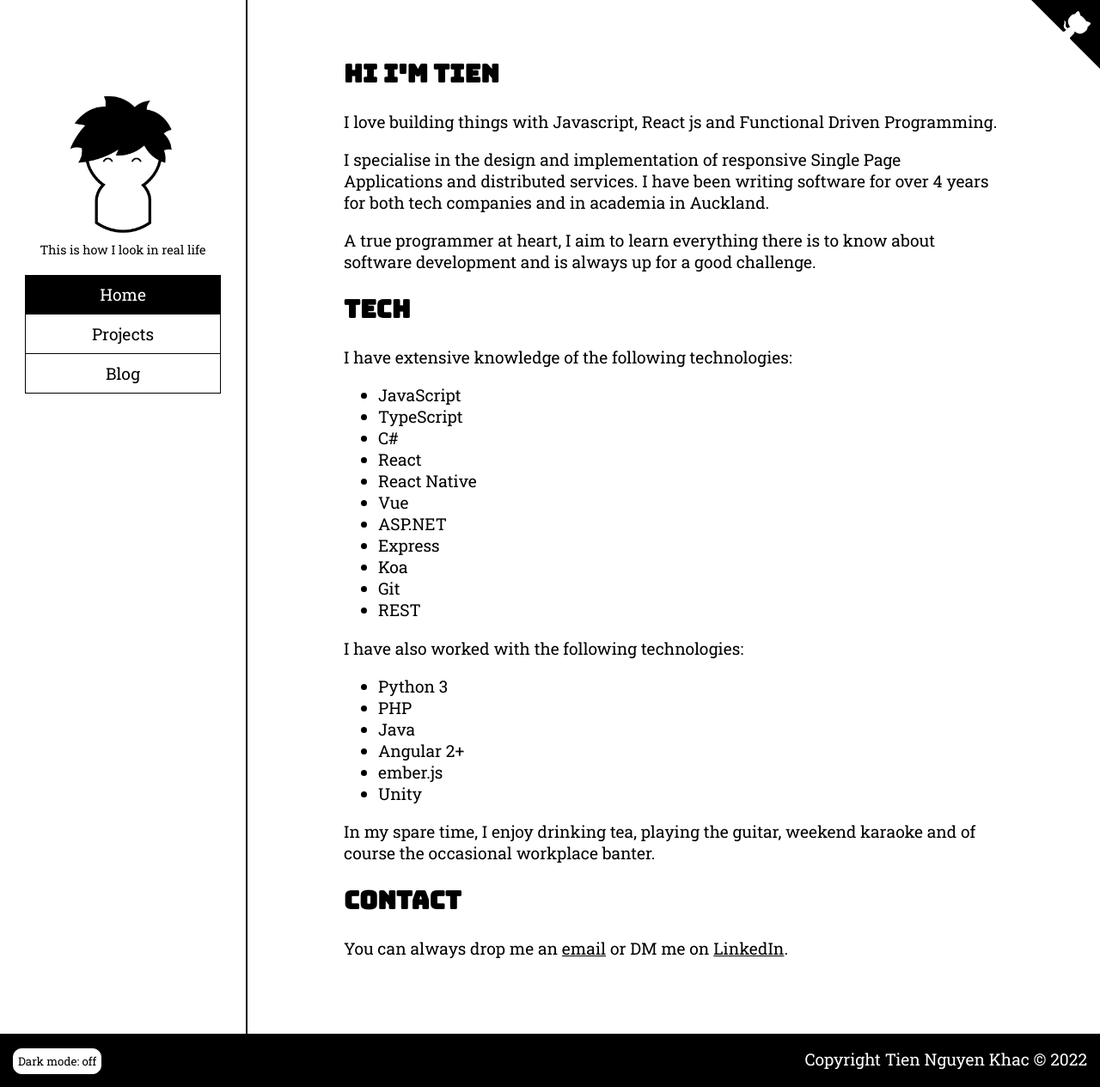
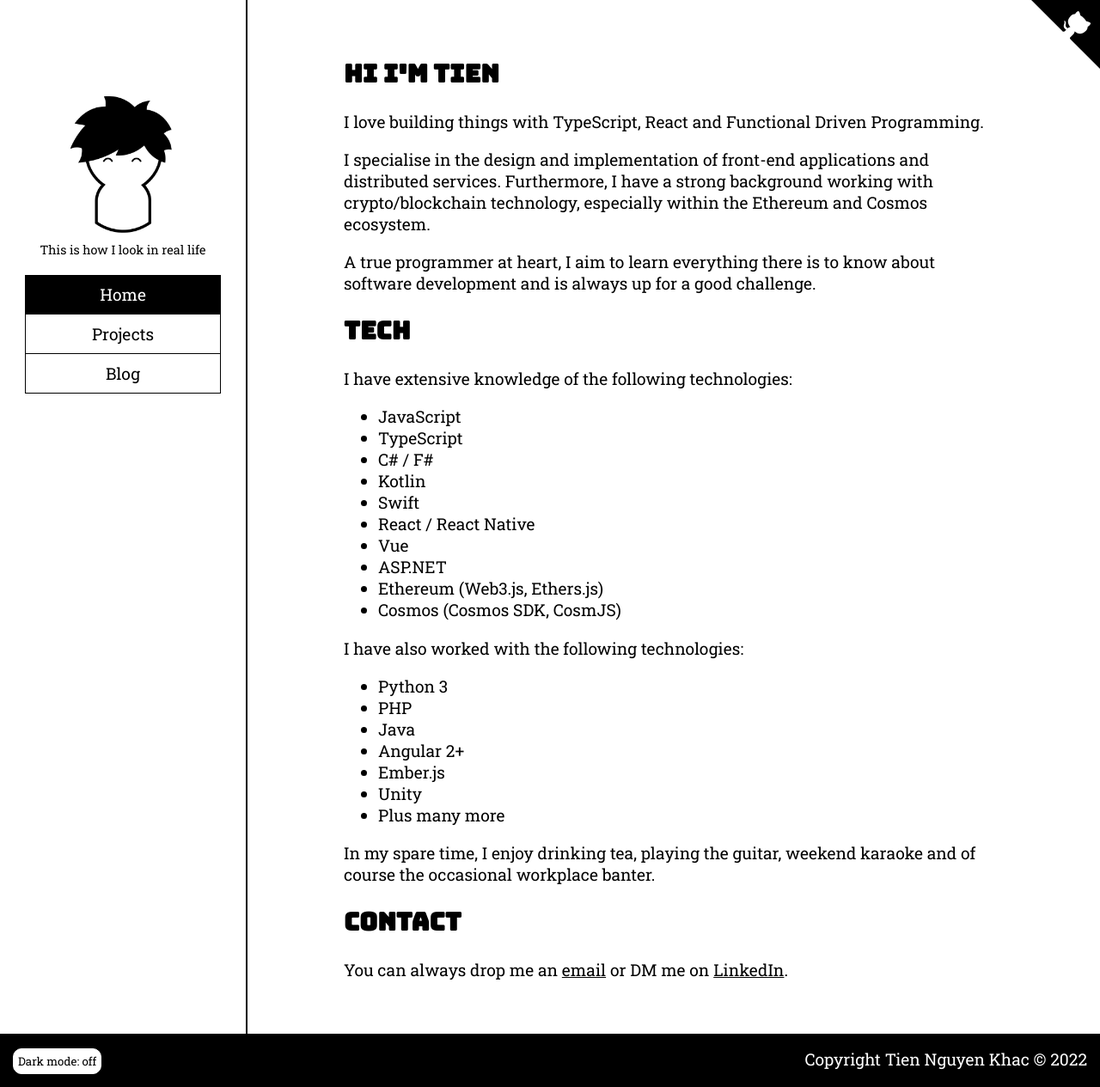
Before and after one commit to tien/tien.github.io, a Jekyll site: the page built from index.html, in a window 1280 px wide. Shown: the whole page at 86% size. Built offline with Jekyll 4.4.1, drawn with Linux system fonts in a browser that asks for light colours.

Commit message:
feat: updated professional experiences

```diff
--- a/index.html
+++ b/index.html
@@ -7,13 +7,14 @@ layout: default
     <h1>Hi I'm Tien</h1>
   </header>
   <p>
-    I love building things with Javascript, React js and Functional Driven
+    I love building things with TypeScript, React and Functional Driven
     Programming.
   </p>
   <p>
-    I specialise in the design and implementation of responsive Single Page
-    Applications and distributed services. I have been writing software for over
-    4 years for both tech companies and in academia in Auckland.
+    I specialise in the design and implementation of front-end applications and
+    distributed services. Furthermore, I have a strong background working with
+    crypto/blockchain technology, especially within the Ethereum and Cosmos
+    ecosystem.
   </p>
   <p>
     A true programmer at heart, I aim to learn everything there is to know about
@@ -29,15 +30,14 @@ layout: default
     <ul>
       <li>JavaScript</li>
       <li>TypeScript</li>
-      <li>C#</li>
-      <li>React</li>
-      <li>React Native</li>
+      <li>C# / F#</li>
+      <li>Kotlin</li>
+      <li>Swift</li>
+      <li>React / React Native</li>
       <li>Vue</li>
       <li>ASP.NET</li>
-      <li>Express</li>
-      <li>Koa</li>
-      <li>Git</li>
-      <li>REST</li>
+      <li>Ethereum (Web3.js, Ethers.js)</li>
+      <li>Cosmos (Cosmos SDK, CosmJS)</li>
     </ul>
   </section>
   <section>
@@ -47,8 +47,9 @@ layout: default
       <li>PHP</li>
       <li>Java</li>
       <li>Angular 2+</li>
-      <li>ember.js</li>
+      <li>Ember.js</li>
       <li>Unity</li>
+      <li>Plus many more</li>
     </ul>
   </section>
   <section>
```
